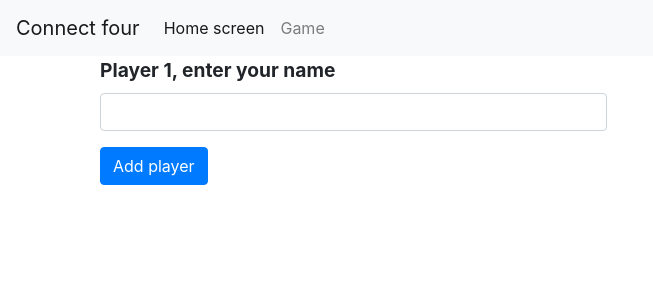
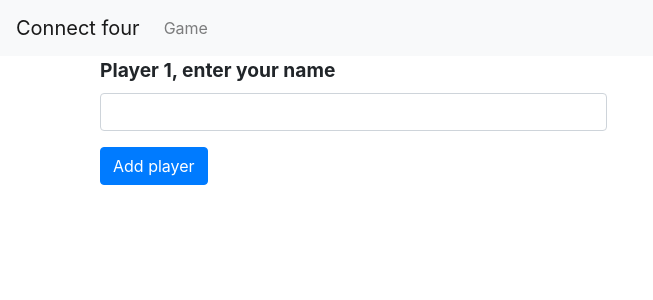
Before and after one commit to mijkevd/webprogrammeren_final_project, a PHP site: page / in a window 1280 px wide. Shown: the top 300 px of the page, without its empty margins (0-653 px from the left). Run offline with PHP 8.4, Linux system fonts and the light colour scheme; data that the repository does not hold is empty.

Commit message:
remove these pages from nav bar

```diff
--- a/index.php
+++ b/index.php
@@ -4,7 +4,6 @@ $page_title = 'Connect four';
 $navigation = Array(
     'active' => 'Home screen',
 'items' => Array(
-'Home screen' => '../webprogrammeren_final_project/index.php',
 'Game' => '../webprogrammeren_final_project/game.php',
 )
 );
--- a/index2.php
+++ b/index2.php
@@ -4,7 +4,6 @@ $page_title = 'Connect four';
 $navigation = Array(
     'active' => 'Home screen',
     'items' => Array(
-        'Home screen' => '../webprogrammeren_final_project/index.php',
         'Game' => '../webprogrammeren_final_project/game.php',
     )
 );
```
